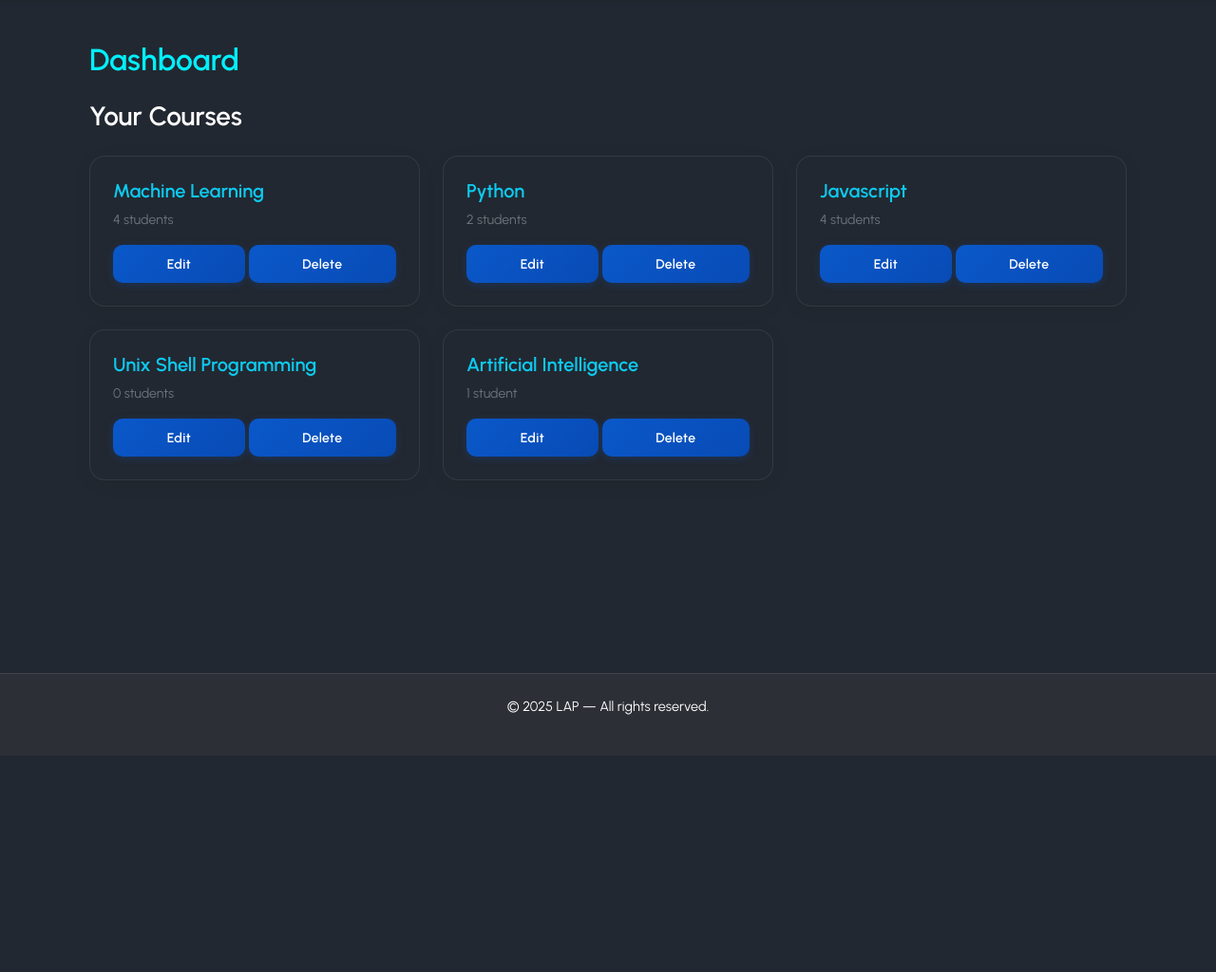
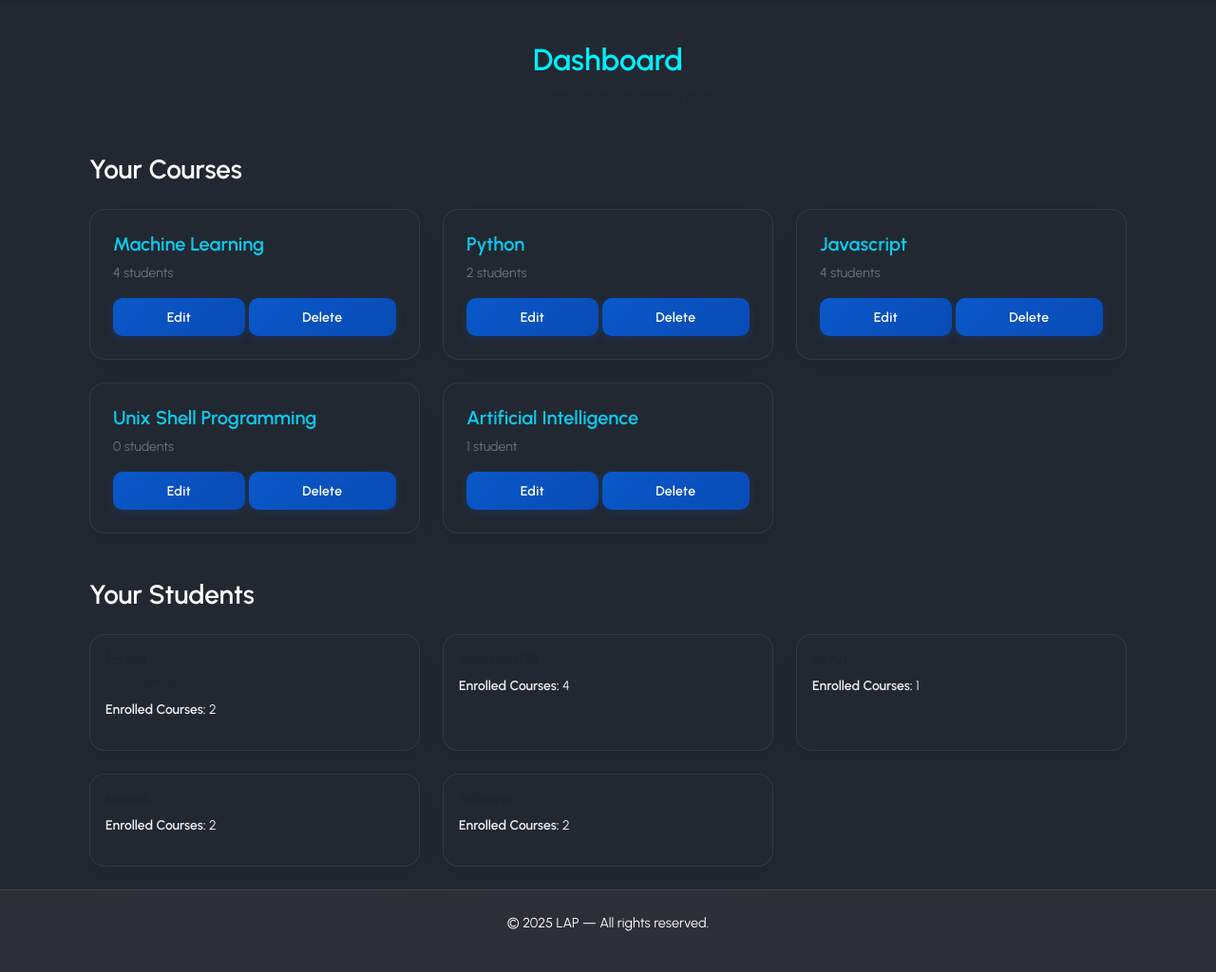
Before and after one commit to mfahd00/minimoodle, a Django app: page /dashboard/ in a window 1280 px wide. Shown: the part 74-1098 px from the top of the page at 95% size. Before the commit the page ends 827 px from the top, so only its background shows below. Run offline with Django 5.2, Linux system fonts and the light colour scheme; a user stored in the database is signed in; data comes from the database, SQL or seed files in the repository; both versions use the stored data as it was after the commit.

Commit message:
latest commits

```diff
--- a/courses/urls.py
+++ b/courses/urls.py
@@ -26,4 +26,7 @@ urlpatterns = [
     path('courses/<int:course_id>/assignments/create/', views.create_assignment, name='create_assignment'),
     path('assignments/<int:assignment_id>/submit/', views.submit_assignment, name='submit_assignment'),
     path('assignments/<int:assignment_id>/submissions/', views.view_submissions, name='view_submissions'),
+    path('assignments/', views.student_assignments, name='student_assignments'),
+    path('pending-classes/', views.pending_classes, name='pending_classes'),
+
 ]
--- a/courses/views.py
+++ b/courses/views.py
@@ -1,14 +1,15 @@
 from django.shortcuts import render, get_object_or_404, redirect
 from django.contrib.auth.decorators import login_required
 from django.contrib.auth.forms import UserCreationForm
+from django.contrib.auth.models import User
 from django.contrib.auth import login, authenticate, logout
 from django.contrib import messages
 from django.http import HttpResponseForbidden
 from django.core.paginator import Paginator
 from django.db.models import Count
+from django.utils import timezone
 from .models import Course, Lesson, Enrollment, Profile, Category, Assignment, Submission
 from .forms import CourseForm, LessonForm, CustomUserCreationForm, AssignmentForm, SubmissionForm
-from django.contrib.auth.models import User
 
 def register_student(request):
     if request.method == 'POST':
@@ -75,10 +76,6 @@ def login_instructor(request):
             error = "Invalid username or password."
     return render(request, 'auth/login.html', {'instructor_error': error, 'show_tab': 'instructor'})
 
-
-
-
-
 @login_required
 def logout_view(request):
     logout(request)
@@ -132,24 +129,61 @@ def enroll_course(request, course_id):
     Enrollment.objects.get_or_create(student=request.user, course=course)
     return redirect('course_detail', course_id=course.id)
 
+
+from django.db.models import Q
+
 @login_required
 def dashboard(request):
-    if request.user.profile.is_instructor:
-        courses = Course.objects.filter(created_by=request.user)
+    user = request.user
+
+    if user.profile.is_instructor:
+        courses = Course.objects.filter(created_by=user)
+        enrollments = Enrollment.objects.filter(course__in=courses).select_related('student')
+        students = list({enrollment.student for enrollment in enrollments})  # unique students
+
         return render(request, 'auth/dashboard.html', {
             'is_instructor': True,
-            'courses': courses
+            'courses': courses,
+            'students': students,
         })
+
     else:
-        enrollments = request.user.enrollments.select_related('course').distinct()
+        enrollments = user.enrollments.select_related('course').distinct()
+
+        # calculate progress for each enrollment
         for enrollment in enrollments:
             total = enrollment.course.lessons.count()
             completed = enrollment.completed_lessons.count()
             enrollment.progress = int((completed / total) * 100) if total > 0 else 0
+
+        now = timezone.now()
+
+        # ✅ Proper pending assignments query
+        pending_assignments = Assignment.objects.filter(
+            course__in=[en.course for en in enrollments],
+            due_date__gte=now
+        ).filter(
+            Q(submissions__isnull=True) | ~Q(submissions__student=user)
+        ).distinct()
+
+        # ✅ Counters for dashboard cards
+        pending_count = pending_assignments.count()
+
+        # Example: Remaining classes = uncompleted lessons
+        remaining_classes = sum(
+            en.course.lessons.count() - en.completed_lessons.count()
+            for en in enrollments
+        )
+
         return render(request, 'auth/dashboard.html', {
             'is_instructor': False,
-            'enrollments': enrollments
+            'enrollments': enrollments,
+            'pending_assignments': pending_assignments,
+            'pending_count': pending_count,        # 🟢 now available for template
+            'remaining_classes': remaining_classes  # 🟢 now available for template
         })
+
+
 
 @login_required
 def create_course(request):
@@ -298,3 +332,42 @@ def view_submissions(request, assignment_id):
         'assignment': assignment,
         'submissions': submissions
     })
+
+@login_required
+def student_assignments(request):
+    if request.user.profile.is_instructor:
+        return HttpResponseForbidden("Instructors cannot access student assignments.")
+
+    enrolled_courses = Enrollment.objects.filter(student=request.user).values_list('course', flat=True)
+    assignments = Assignment.objects.filter(course__in=enrolled_courses).order_by('-due_date')
+    submitted_ids = Submission.objects.filter(student=request.user).values_list('assignment_id', flat=True)
+    pending_assignments = assignments.exclude(id__in=submitted_ids)
+    submitted_assignments = assignments.filter(id__in=submitted_ids)
+
+    return render(request, 'assignments/student_assignments.html', {
+        'pending_assignments': pending_assignments,
+        'submitted_assignments': submitted_assignments,
+        'page_title': 'My Assignments',
+    })
+
+@login_required
+def pending_classes(request):
+    if request.user.profile.is_instructor:
+        return HttpResponseForbidden("Instructors cannot access pending classes.")
+
+    enrollments = Enrollment.objects.filter(student=request.user).select_related('course')
+    pending_lessons = []
+
+    for enrollment in enrollments:
+        completed = enrollment.completed_lessons.values_list('id', flat=True)
+        lessons_left = enrollment.course.lessons.exclude(id__in=completed)
+        for lesson in lessons_left:
+            pending_lessons.append({
+                'course': enrollment.course,
+                'lesson': lesson,
+            })
+
+    return render(request, 'courses/pending_classes.html', {
+        'pending_lessons': pending_lessons,
+        'page_title': 'Pending Classes',
+    })
--- a/static/css/base.css
+++ b/static/css/base.css
@@ -213,13 +213,13 @@ input[type="submit"]:disabled {
   border: 1px solid rgba(254, 255, 255, 0.08);
   border-radius: 16px;
   padding: 1.5rem;
-  box-shadow: 0 4px 20px rgba(0,0,0,0.06);
+  box-shadow: 0 12px 20px rgba(0,0,0,0.06);
   transition: all 0.3s ease;
 }
 
 .course-card:hover {
   transform: translateY(-5px);
-  box-shadow: 0 8px 24px rgba(0,0,0,0.1);
+  box-shadow: 0 12px 24px rgba(0,0,0,0.1);
   border-color: var(--bs-primary);
 }
 
@@ -234,9 +234,8 @@ input[type="submit"]:disabled {
 }
 
 .empty-state {
-  border: 2px dashed rgba(255, 255, 255, 0.1);
-  border-radius: 16px;
-  background: rgba(255, 255, 255, 0.03);
+  background-color: inherit;
+  border: 1px solid rgba(0, 8, 255, 0.15);
+  border-radius: 12px;
+  transition: background-color 0.3s ease, border 0.3s ease;
 }
-
-/* 🌄 Hero Section Background */
--- a/static/css/dark-theme.css
+++ b/static/css/dark-theme.css
@@ -161,3 +161,7 @@ input:focus, select:focus, textarea:focus {
 .section-subheading {
   color: #ffffff;
 }
+
+.warning {
+  color: #ffae00;
+}
--- a/static/css/light-theme.css
+++ b/static/css/light-theme.css
@@ -132,3 +132,7 @@ footer {
   color: #555;
   border: 1px solid rgba(0, 0, 0, 0.1);
 }
+
+.warning {
+  color: #9f6d00;
+}
--- a/templates/auth/dashboard.html
+++ b/templates/auth/dashboard.html
@@ -6,14 +6,19 @@
 <div class="container py-4">
 
   <!-- 🏠 Dashboard Heading -->
-  <h2 class="mb-4 fw-bold section-heading">Dashboard</h2>
+  {% if is_instructor %}
+    <div class="text-center mb-5">
+      <h2 class="fw-bold section-heading mb-2">Dashboard</h2>
+      <p class="text-muted section-subheading mb-0">Your learning and teaching hub</p>
+    </div>
+  {% endif %}
 
   {% if is_instructor %}
   <!-- 👨‍🏫 Instructor Section -->
   <h3 class="mb-4 fw-semibold section-subheading">Your Courses</h3>
 
   {% if courses %}
-      <div class="row g-4">
+    <div class="row g-4 mb-5">
       {% for course in courses %}
         <div class="col-md-6 col-lg-4">
           <div class="course-card h-100 p-4 d-flex flex-column">
@@ -35,15 +40,76 @@
       {% endfor %}
     </div>
   {% else %}
-      <div class="empty-state text-center py-5">
+    <div class="empty-state text-center py-5 mb-5">
       <p class="mb-3 text-muted">You haven’t created any courses yet.</p>
       <a href="{% url 'create_course' %}" class="btn btn-info px-4 py-2 rounded-pill text-dark fw-semibold">+ Create a Course</a>
     </div>
   {% endif %}
 
+  <!-- 👥 Your Students Section -->
+  <h3 class="mb-4 fw-semibold section-subheading">Your Students</h3>
+  {% if students %}
+    <div class="row g-4">
+      {% for student in students %}
+        <div class="col-md-6 col-lg-4">
+          <div class="course-card h-100 p-3">
+            <h6 class="fw-bold text-dark mb-1">{{ student.username }}</h6>
+            <p class="small text-muted mb-2">{{ student.email }}</p>
+            <p class="small"><strong>Enrolled Courses:</strong> {{ student.enrollments.count }}</p>
+          </div>
+        </div>
+      {% endfor %}
+    </div>
+  {% else %}
+    <div class="empty-state text-center py-4">
+      <p class="text-muted mb-0">No students enrolled in your courses yet.</p>
+    </div>
+  {% endif %}
+
   {% else %}
   <!-- 🎓 Student Section -->
-    <h3 class="mb-4 fw-semibold section-subheading">Your Enrolled Courses</h3>
+  <div class="text-center mb-5">
+    <h3 class="fw-bold section-heading">Welcome, {{ user.username }} 👋</h3>
+  </div>
+
+  <!-- 🔹 Summary Cards -->
+  <div class="row g-4 mt-3">
+  <!-- Classes Remaining -->
+  <div class="col-md-4">
+    <div class="course-card text-center p-4 h-100">
+      <h5 class="fw-bold text-success mb-1">Classes Remaining</h5>
+      <p class="display-6 fw-bold mb-2">{{ remaining_classes|default:"0" }}</p>
+      <a href="{% url 'pending_classes' %}" class="btn btn-outline-success btn-sm mt-2">
+        View Pending Classes
+      </a>
+    </div>
+  </div>
+
+  <!-- Total Courses -->
+  <div class="col-md-4">
+    <div class="course-card text-center p-4 h-100">
+      <h5 class="fw-bold text-info mb-1">Total Courses</h5>
+      <p class="display-6 fw-bold mb-2">{{ enrollments|length }}</p>
+      <a href="{% url 'course_list' %}" class="btn btn-outline-info btn-sm mt-2">
+        Browse Courses
+      </a>
+    </div>
+  </div>
+
+  <!-- Pending Assignments -->
+  <div class="col-md-4">
+    <div class="course-card text-center p-4 h-100">
+      <h5 class="fw-bold text-warning mb-1">Pending Assignments</h5>
+      <p class="display-6 fw-bold mb-2">{{ pending_count|default:"0" }}</p>
+      <a href="{% url 'student_assignments' %}" class="btn btn-outline-warning btn-sm mt-2">
+        View Pending Assignments
+      </a>
+    </div>
+  </div>
+</div>
+
+
+  <h3 class="mt-4 mb-2 fw-semibold section-subheading">Your Enrolled Courses</h3>
 
   {% if enrollments %}
     <div class="row g-4">
@@ -61,14 +127,6 @@
             {% endif %}
             <p class="text-secondary small mb-2"><strong>Instructor:</strong> {{ enrollment.course.created_by.username }}</p>
 
-              <div class="progress mb-2" style="height: 16px;">
-                <div class="progress-bar bg-info" role="progressbar"
-                     style="width: {{ enrollment.progress }}%;"
-                     aria-valuenow="{{ enrollment.progress }}"
-                     aria-valuemin="0" aria-valuemax="100"></div>
-              </div>
-              <p class="small text-secondary mb-3">{{ enrollment.progress }}% completed</p>
-
             <a href="{% url 'course_detail' enrollment.course.id %}" class="btn btn-outline-info mt-auto">Go to Course</a>
           </div>
         </div>
--- a/templates/base.html
+++ b/templates/base.html
@@ -112,6 +112,10 @@ body.light-theme .hover-shadow:hover {
               <li class="nav-item"><a class="nav-link" href="{% url 'course_list' %}">Courses</a></li>
               {% if user.profile.is_instructor %}
                 <li class="nav-item"><a class="nav-link" href="{% url 'create_course' %}">Create Course</a></li>
+              {% else %}
+                <li class="nav-item">
+                  <a class="nav-link" href="{% url 'student_assignments' %}">Assignments</a>
+                </li>
               {% endif %}
               <li class="nav-item">
                 <form method="post" action="{% url 'logout' %}" class="d-inline">
@@ -124,7 +128,6 @@ body.light-theme .hover-shadow:hover {
               <li class="nav-item"><a class="nav-link" href="{% url 'register' %}">Register</a></li>
             {% endif %}
 
-            <!-- ☀️🌙 Theme Switch -->
             <li class="nav-item ms-3">
               <div class="theme-switch" id="theme-toggle">
                 <div class="switch-circle"></div>
@@ -137,22 +140,18 @@ body.light-theme .hover-shadow:hover {
       </div>
     </nav>
 
-    <!-- 🌍 Content -->
     <main class="container mt-4">
       {% block content %}{% endblock %}
     </main>
 
-    <!-- 🌙 Footer -->
     <footer>
       <p>&copy; {{ current_year|default:"2025" }} LAP — All rights reserved.</p>
     </footer>
   </div>
 
-  <!-- JS -->
   <script src="https://cdn.jsdelivr.net/npm/bootstrap@5.3.0/dist/js/bootstrap.bundle.min.js"></script>
 
   <script>
-    // 🌗 Theme toggle logic
     const themeToggle = document.getElementById('theme-toggle');
     const themeLink = document.getElementById('theme-style');
     const savedTheme = localStorage.getItem('theme') || 'dark';
@@ -172,7 +171,6 @@ body.light-theme .hover-shadow:hover {
       setTimeout(() => document.body.classList.remove('theme-transition'), 800);
     }
 
-    // 📜 Navbar hide-on-scroll
     let lastScroll = 0;
     const navbar = document.querySelector('.navbar');
     window.addEventListener('scroll', () => {
```
Also changed, not shown: templates/assignments/student_assignments.html (added, +73 -0 lines), templates/courses/course_detail.html (+7 -1 lines), templates/courses/pending_classes.html (added, +22 -0 lines), db.sqlite3. Lines whose indentation alone changed are shown as unchanged.
